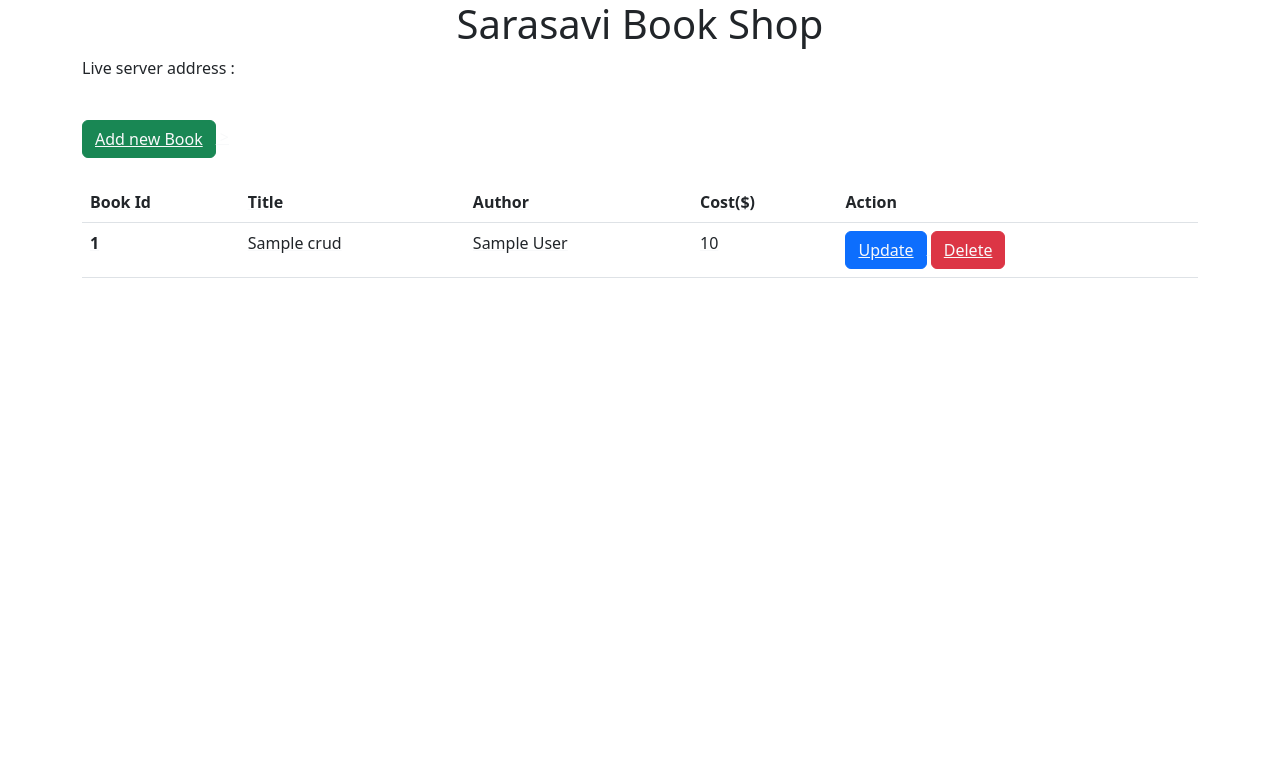
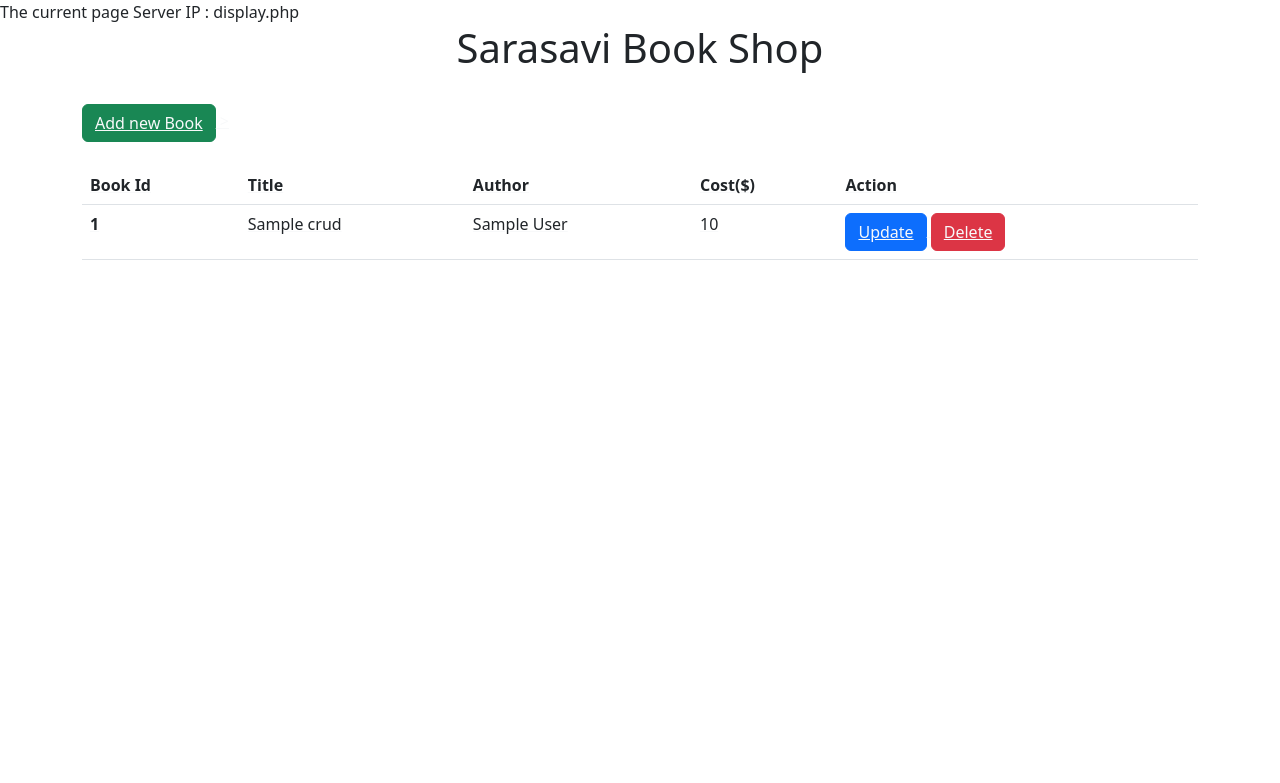
Before and after one commit to SenalRansara/Book_store-php, a PHP site: page /display.php in a window 1280 px wide. Shown: the top 783 px of the page. Run offline with PHP 8.4, Linux system fonts and the light colour scheme; tables that the repository leaves empty or names only in its code hold one stand-in row (values such as "Sample post").

Commit message:
added a feature to catch the live server page

```diff
--- a/display.php
+++ b/display.php
@@ -1,5 +1,8 @@
 <?php
 include 'connect.php';
+    $curPageName = substr($_SERVER["SCRIPT_NAME"],strrpos($_SERVER["SCRIPT_NAME"],"/")+1);
+    echo "The current page Server IP : ".$curPageName;
+    echo "</br>";
 ?>
 
 <!DOCTYPE html>
@@ -13,7 +16,6 @@ include 'connect.php';
   </head>
   <body>
     <div class="container">
-        <p>Live server address : </p>
         <button class="btn btn-success my-4">
             <a href="user.php" class="text-light"> Add new Book
         </button>
```
